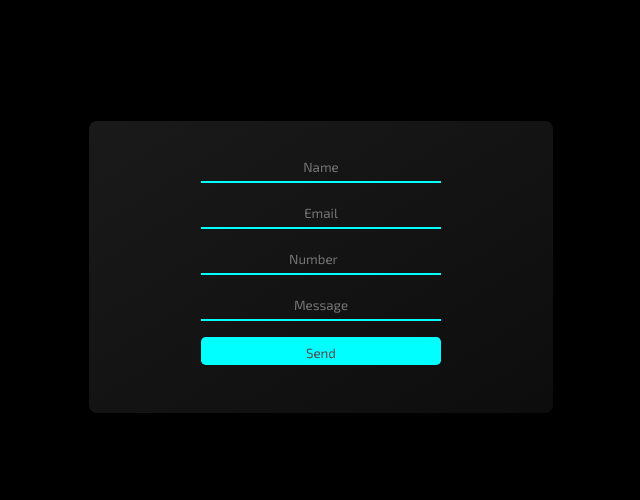
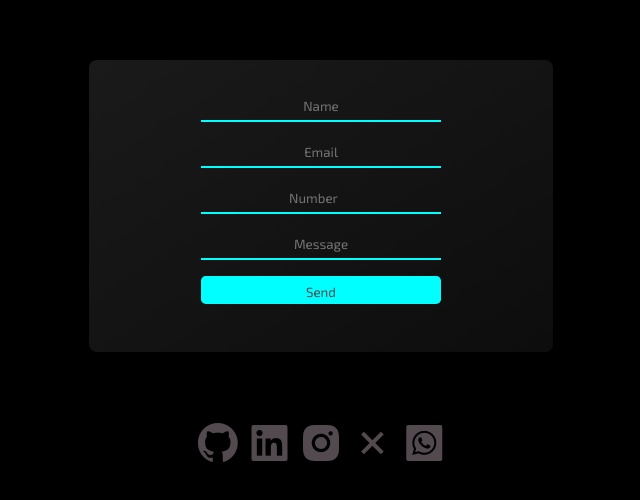
Before and after one commit to sapavath-lokesh7/about-me, a plain HTML site: page index.html in a window 1280 px wide. Shown: the part 2533-3033 px from the top of the page, without its empty margins (319-959 px from the left). Drawn offline with nearby package versions, Linux system fonts and the light colour scheme.

Commit message:
add icons in contact section

```diff
--- a/index.html
+++ b/index.html
@@ -88,24 +88,40 @@
           <h1>Title</h1>
           <div class="img1"></div>
           <div class="links">
-            <a href="https://sapavath-lokesh7.github.io/html/" target="_blank"><i class="bx bx-link"></i></a>
-            <a href="https://github.com/sapavath-lokesh7/html" target="_blank"><i class="bx bxl-git"></i></a>
+            <a href="https://sapavath-lokesh7.github.io/html/" target="_blank"
+              ><i class="bx bx-link"></i
+            ></a>
+            <a href="https://github.com/sapavath-lokesh7/html" target="_blank"
+              ><i class="bx bxl-git"></i
+            ></a>
           </div>
         </div>
         <div class="pro2 card pro">
           <h1>Title</h1>
           <div class="img2"></div>
           <div class="links">
-            <a href="https://sapavath-lokesh7.github.io/card/" target="_blank"><i class="bx bx-link"></i></a>
-            <a href="https://github.com/sapavath-lokesh7/card" target="_blank"><i class="bx bxl-git"></i></a>
+            <a href="https://sapavath-lokesh7.github.io/card/" target="_blank"
+              ><i class="bx bx-link"></i
+            ></a>
+            <a href="https://github.com/sapavath-lokesh7/card" target="_blank"
+              ><i class="bx bxl-git"></i
+            ></a>
           </div>
         </div>
         <div class="pro3 card pro">
           <h1>Title</h1>
           <div class="img3"></div>
           <div class="links">
-            <a href="https://sapavath-lokesh7.github.io/portfolio/" target="_blank"><i class="bx bx-link"></i></a>
-            <a href="https://github.com/sapavath-lokesh7/portfolio" target="_blank"><i class="bx bxl-git"></i></a>
+            <a
+              href="https://sapavath-lokesh7.github.io/portfolio/"
+              target="_blank"
+              ><i class="bx bx-link"></i
+            ></a>
+            <a
+              href="https://github.com/sapavath-lokesh7/portfolio"
+              target="_blank"
+              ><i class="bx bxl-git"></i
+            ></a>
           </div>
         </div>
       </div>
@@ -113,14 +129,20 @@
     <section id="contact">
       <div class="contact-up">
         <div class="card">
-          <input type="text" name="Name" id="" placeholder="Name">
-          <input type="email" name="email" id="" placeholder="Email">
-          <input type="number" name="number" id="" placeholder="Number">
-          <input type="text" name="message" id="" placeholder="Message">
-          <input type="submit" value="Send" class="btn-touch dw">
+          <input type="text" name="Name" id="" placeholder="Name" />
+          <input type="email" name="email" id="" placeholder="Email" />
+          <input type="number" name="number" id="" placeholder="Number" />
+          <input type="text" name="message" id="" placeholder="Message" />
+          <input type="submit" value="Send" class="btn-touch dw" />
         </div>
       </div>
-      <div class="contact-down"></div>
+      <div class="contact-down">
+        <a href="" target="_blank"><i class='bx bxl-github'></i></a>
+        <a href="" target="_blank"><i class='bx bxl-linkedin-square'></i></a>
+        <a href="" target="_blank"><i class='bx bxl-instagram-alt'></i></a>
+        <a href="" target="_blank"><i class='bx bx-x'></i></a>
+        <a href="" target="_blank"><i class='bx bxl-whatsapp-square' ></i></a>
+      </div>
     </section>
 
     <script src="https://unpkg.com/typed.js@2.0.16/dist/typed.umd.js"></script>
--- a/style.css
+++ b/style.css
@@ -261,6 +261,16 @@ section {
   padding: 2rem 7rem;
 }
 
+.contact-up{
+  margin-bottom: 2rem;
+}
+.contact-down{
+  margin-top: 2rem;
+}
+.contact-down a{
+  color: var(--second-background-color);
+  font-size: 3rem;
+}
 input {
   width: 15rem;
   height: 1.75rem;
@@ -276,3 +286,8 @@ input {
 input::placeholder {
   text-align: center;
 }
+
+#contact{
+  display: flex;
+  flex-direction: column;
+}
```
